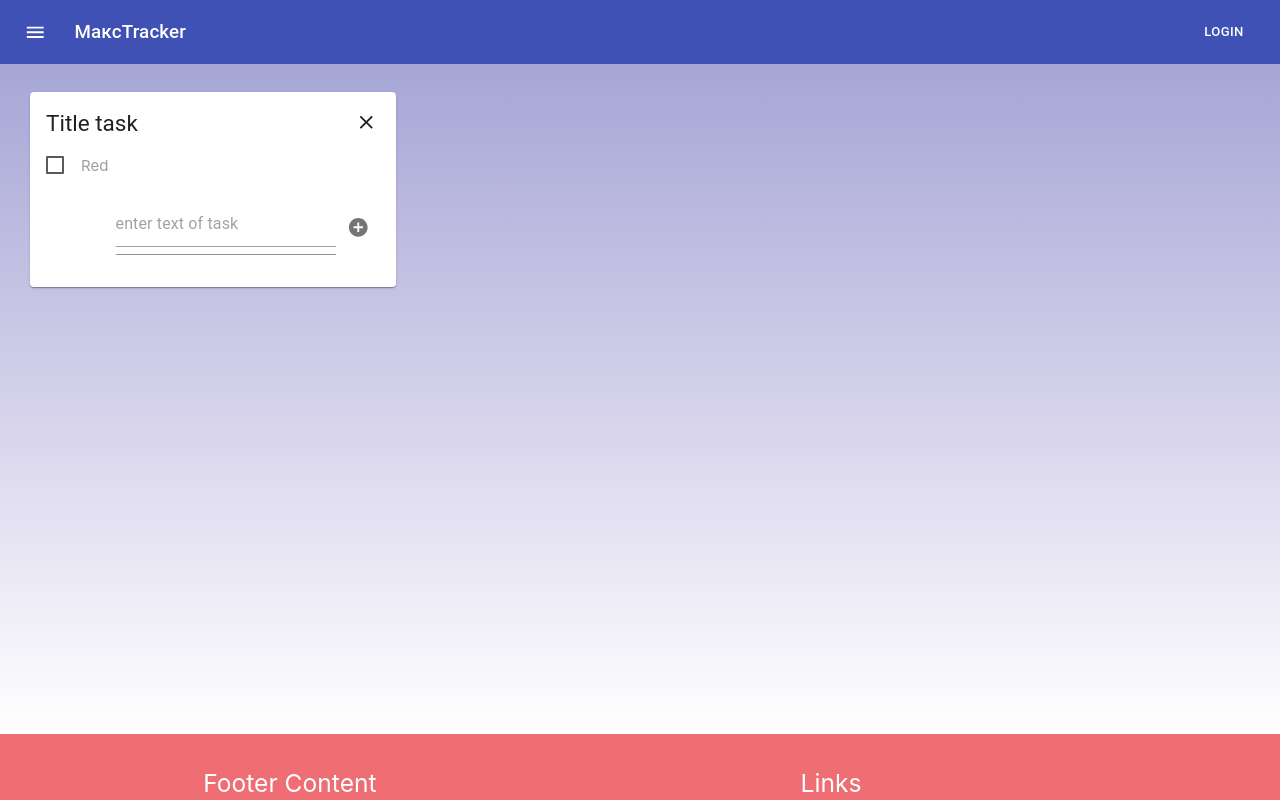
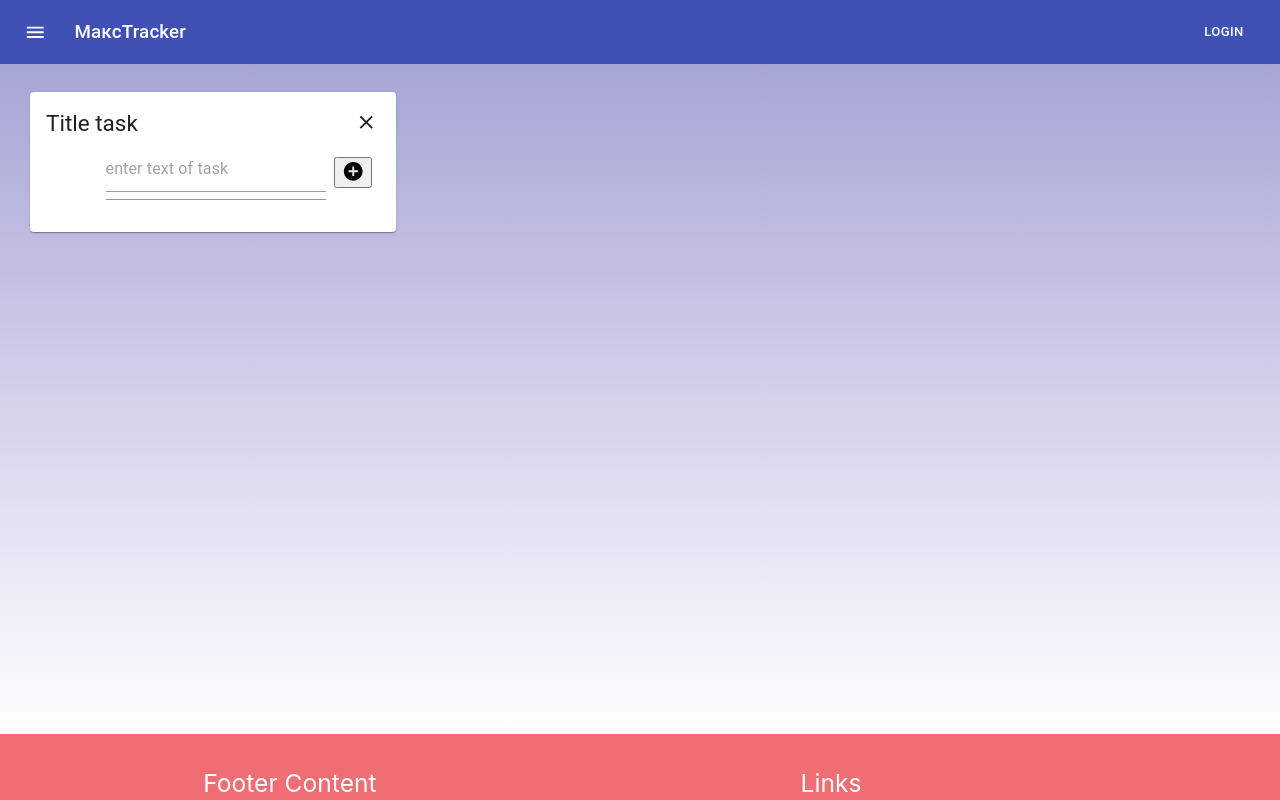
Before and after one commit to Ehot93/tt, a React (Create React App) app: page / in a window 1280 px wide. Shown: the top 800 px of the page. Built offline with nearby package versions, Linux system fonts and the light colour scheme.

Commit message:
change card, not finish

```diff
--- /dev/null
+++ b/src/components/Card/Item/index.jsx
@@ -0,0 +1,14 @@
+import React from 'react';
+import './style.scss';
+
+export default function Item(props) {
+    console.log('Item',props);
+    return (
+        <ul className="23item">
+            {/*<li>{props.text}</li>*/}
+            {props.map(item => (
+                <li key={item.id}>{item.text}</li>
+            ))}
+        </ul>
+    );
+}
--- /dev/null
+++ b/src/components/Card/Item/style.scss
@@ -0,0 +1,72 @@
+.card {
+    min-width: 275px;
+    max-width: 30%;
+
+    &__wrapper {
+
+        &:last-child{
+            padding-bottom: 10px;
+        }
+    }
+
+    &__box {
+        display: flex;
+        justify-content: space-between;
+    }
+    &__actions{
+        display: flex;
+        justify-content: flex-end;
+        padding: 0;
+    }
+}
+
+//.card {
+//    background-image: linear-gradient(to right top, #d16ba5, #c777b9, #ba83ca, #aa8fd8, #9a9ae1, #89a5e9, #77afee, #68b8ef, #54c3ef, #49cdea, #4fd6e1, #62ded6);
+//    width: 150px;
+//    height: 400px;
+//    border-radius: 5px;
+//    box-shadow: 0 0 4px 4px rgba(34, 60, 80, 0.3);
+//    position: relative;
+//
+//    &__header {
+//        height: 30px;
+//        background: #0089BA;
+//        border-radius: 5px 5px 0 0;
+//        display: flex;
+//        justify-content: space-between;
+//        padding: 0 5px;
+//        align-items: center;
+//    }
+//
+//    &__header-close {
+//        cursor: pointer;
+//        font-size: 20px;
+//    }
+//
+//    &__list {
+//        padding: 10px 16px;
+//
+//        &-item {
+//            transition: 0.3s;
+//            border-radius: 3px;
+//            padding: 0 5px;
+//            &:hover{
+//                box-shadow: #ffffff 0 0 5px 5px;
+//                transition: 0.3s;
+//            }
+//            &_done{
+//                text-decoration: line-through;
+//            }
+//        }
+//
+//        &-text{
+//            color: #000;
+//        }
+//    }
+//
+//    &__button {
+//        position: absolute;
+//        bottom: 10px;
+//        right: 10px;
+//    }
+//}
--- a/src/components/Card/index.jsx
+++ b/src/components/Card/index.jsx
@@ -2,33 +2,44 @@ import React, {useState} from 'react';
 import {Card, Typography, CardContent, CardActions, IconButton, Box, Input} from "@material-ui/core";
 import CloseIcon from '@material-ui/icons/Close';
 import AddCircleIcon from '@material-ui/icons/AddCircle';
+import Item from './Item';
 import './style.scss';
 
-const handleClick = (e) => {
-    // var val = this.state;
-    // console.log(val);
-    // this.state.taskText
-    return(
-        <Box className={"card__box"}>
-            <Typography variant="h5" component="h2">
-                Title task
-            </Typography>
-            <IconButton edge="start" color="inherit" aria-label="close" size="small">
-                <CloseIcon></CloseIcon>
-            </IconButton>
-        </Box>
-    )
-};
+export default function SimpleCard() {
+    const [task, setNewTask] = useState({
+        items: [
+            {
+                text: 'do todo',
+                id: 1
+            }
+        ]
+    });
+    const [textTask, setTextTask] = useState('12');
 
-const temp = ()=>{
-    console.log('temp')
-}
+    const handleChange = (e) => {
+        setTextTask(e.target.value);
+        console.log('handleChange', textTask);
+    };
 
-export default function SimpleCard({props, saveToDo}) {
-    const [newTask, setNewTask] = useState('');
-
+    const handleSubmit = (e) => {
+        e.preventDefault();
+        const newItem = [{
+            text: textTask.toString(),
+            id: Date.now()
+        }];
+        console.log('handleSubmit ', task);
+        // setNewTask({items: task.items.concat(newItem)});
+        const temp = [...task.items, ...newItem];
+        setNewTask({task: temp}
+            );
+        // setNewTask([
+        //     ...task.items,
+        //     {items: newItem}
+        // ]);
+        console.log('handleSubmit ', task);
+    };
     return (
-        <form onChange={event => {event.preventDefault();temp();}}>
+        <form onSubmit={handleSubmit}>
             <Card className={"card"}>
                 <CardContent className={"card__wrapper"}>
                     <Box className={"card__box"}>
@@ -40,21 +51,22 @@ export default function SimpleCard({props, saveToDo}) {
                         </IconButton>
                     </Box>
                     <Box>
-                        <p>
-                            <label>
-                                <input type="checkbox" />
-                                <span>
-                                    Red
-                                    {/*{props.newTask}*/}
-                                </span>
-                            </label>
-                        </p>
+                        {/*<Item props={task.items}/>*/}
+                        <ul className="12z">
+                            {/*{task.items.map(item => {*/}
+                            {/*    <li key={item.id}>{item.text}</li>*/}
+                            {/*})}*/}
+                        </ul>
                     </Box>
                     <CardActions className={"card__actions"}>
-                        <Input placeholder="enter text of task" onChange={event => setNewTask(event.target.value)} value={newTask}/>
-                        <IconButton size="small" onClick={handleClick}>
+                        <Input placeholder="enter text of task"
+                               onChange={handleChange}
+                               value={task.text}/>
+                        {/*<IconButton size="small">*/}
+                        <button>
                             <AddCircleIcon></AddCircleIcon>
-                        </IconButton>
+                        </button>
+                        {/*</IconButton>*/}
                     </CardActions>
                 </CardContent>
             </Card>
```
